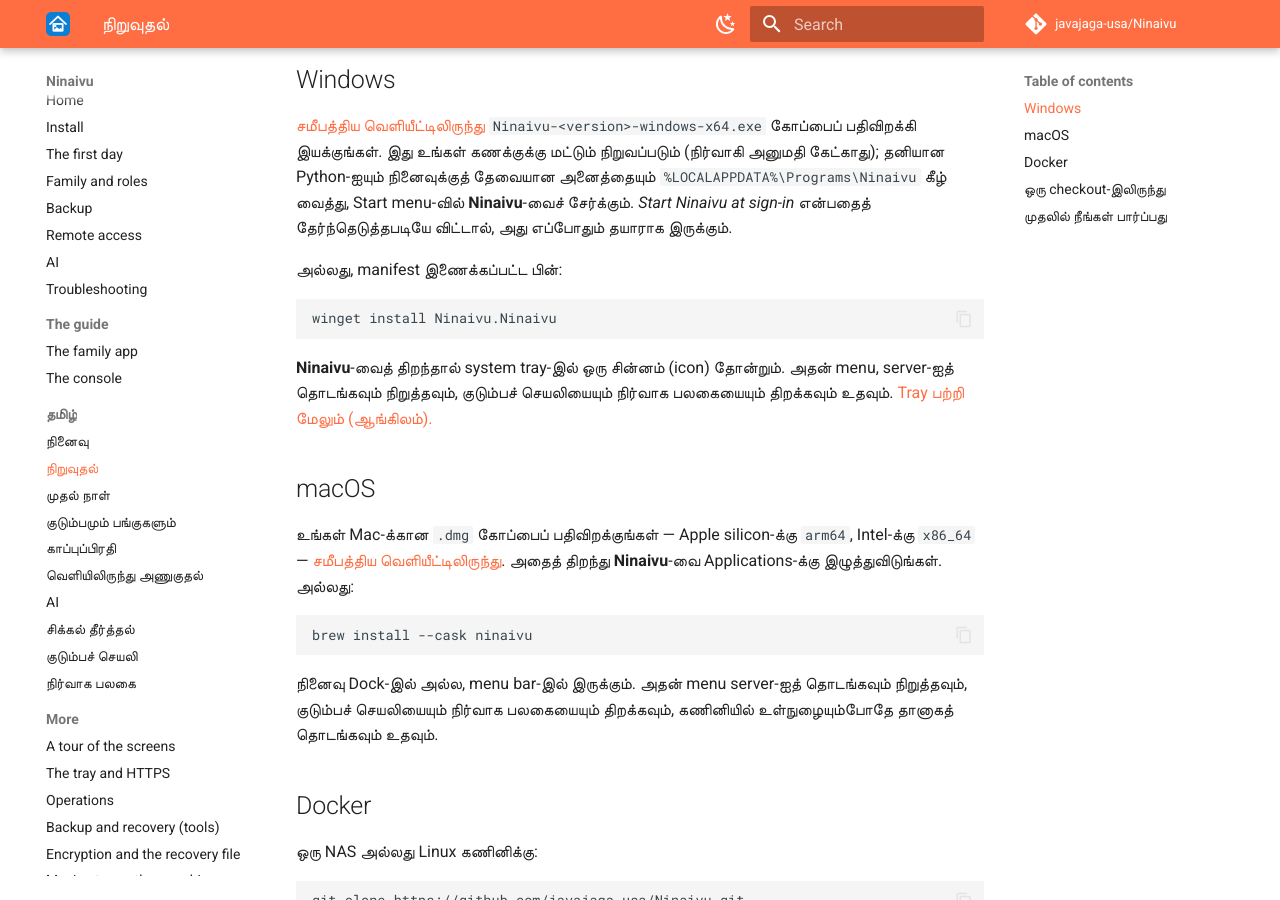
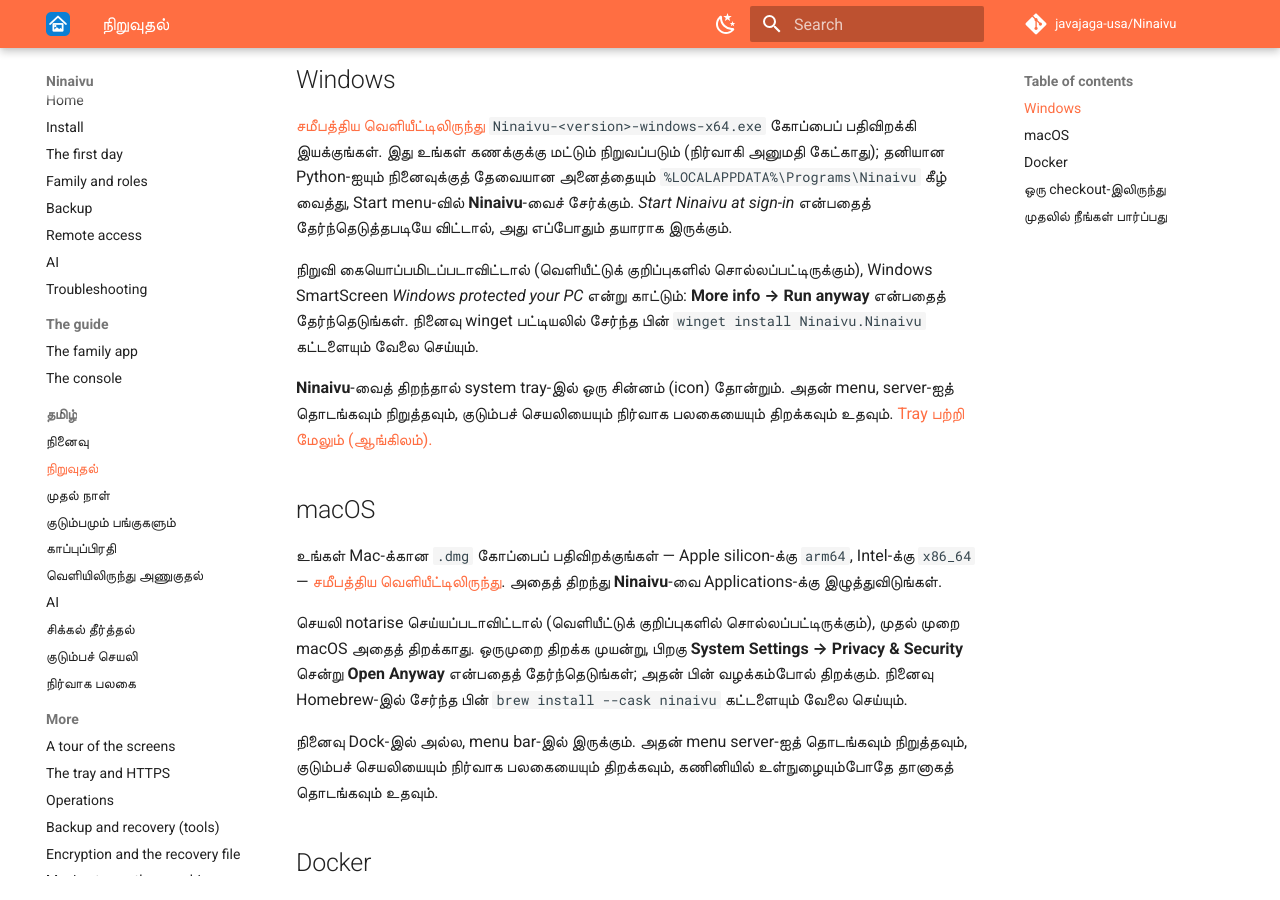
Before and after one commit to javajaga-usa/Ninaivu, an MkDocs documentation site: the page built from docs/site/ta/install.md, in a window 1280 px wide and 900 px high, scrolled down 260 px. Built offline with MkDocs 1.6.1 and Material for MkDocs 9.7.7, drawn with Linux system fonts in a browser that asks for light colours; comment, search, counter and statistics services are not loaded.

Commit message:
Ninaivu 0.1.0
The changelog is dated and no longer says the installers are still to
come. The release notes say whether each installer is signed and, when it
is not, how to open it anyway; the English and Tamil guides are attached
as PDFs; and nothing promises `brew install --cask ninaivu` or
`winget install` before those catalogues list Ninaivu. The install page
says the same, in both languages.

Co-Authored-By: Claude Opus 5.5 <noreply@anthropic.com>
Claude-Session: https://claude.ai/code/session_01GD4p1m8uVqDggZWQf7yTfB

````diff
--- a/docs/site/ta/install.md
+++ b/docs/site/ta/install.md
@@ -14,11 +14,10 @@ NAS. ஒரு checkout-இலிருந்து இயக்கினால
 Start menu-வில் **Ninaivu**-வைச் சேர்க்கும். *Start Ninaivu at sign-in* என்பதைத்
 தேர்ந்தெடுத்தபடியே விட்டால், அது எப்போதும் தயாராக இருக்கும்.
 
-அல்லது, manifest இணைக்கப்பட்ட பின்:
-
-```bash
-winget install Ninaivu.Ninaivu
-```
+நிறுவி கையொப்பமிடப்படாவிட்டால் (வெளியீட்டுக் குறிப்புகளில் சொல்லப்பட்டிருக்கும்),
+Windows SmartScreen *Windows protected your PC* என்று காட்டும்: **More info → Run anyway**
+என்பதைத் தேர்ந்தெடுங்கள். நினைவு winget பட்டியலில் சேர்ந்த பின்
+`winget install Ninaivu.Ninaivu` கட்டளையும் வேலை செய்யும்.
 
 **Ninaivu**-வைத் திறந்தால் system tray-இல் ஒரு சின்னம் (icon) தோன்றும். அதன் menu,
 server-ஐத் தொடங்கவும் நிறுத்தவும், குடும்பச் செயலியையும் நிர்வாக பலகையையும்
@@ -29,11 +28,13 @@ server-ஐத் தொடங்கவும் நிறுத்தவும
 உங்கள் Mac-க்கான `.dmg` கோப்பைப் பதிவிறக்குங்கள் — Apple silicon-க்கு `arm64`,
 Intel-க்கு `x86_64` —
 [சமீபத்திய வெளியீட்டிலிருந்து](https://github.com/javajaga-usa/Ninaivu/releases/latest).
-அதைத் திறந்து **Ninaivu**-வை Applications-க்கு இழுத்துவிடுங்கள். அல்லது:
+அதைத் திறந்து **Ninaivu**-வை Applications-க்கு இழுத்துவிடுங்கள்.
 
-```bash
-brew install --cask ninaivu
-```
+செயலி notarise செய்யப்படாவிட்டால் (வெளியீட்டுக் குறிப்புகளில் சொல்லப்பட்டிருக்கும்),
+முதல் முறை macOS அதைத் திறக்காது. ஒருமுறை திறக்க முயன்று, பிறகு
+**System Settings → Privacy & Security** சென்று **Open Anyway** என்பதைத்
+தேர்ந்தெடுங்கள்; அதன் பின் வழக்கம்போல் திறக்கும். நினைவு Homebrew-இல் சேர்ந்த பின்
+`brew install --cask ninaivu` கட்டளையும் வேலை செய்யும்.
 
 நினைவு Dock-இல் அல்ல, menu bar-இல் இருக்கும். அதன் menu server-ஐத் தொடங்கவும்
 நிறுத்தவும், குடும்பச் செயலியையும் நிர்வாக பலகையையும் திறக்கவும், கணினியில்
````
Also changed, not shown: docs/CHANGELOG.md (+6 -6 lines), docs/site/install.md (+10 -2 lines), 1 other file.
